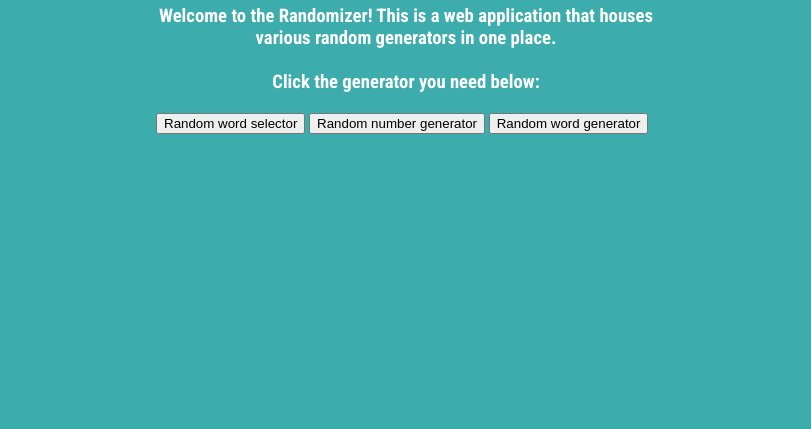
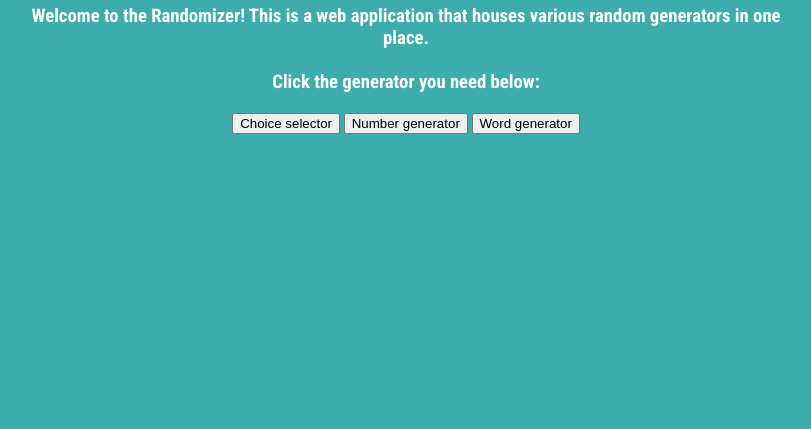
Before and after one commit to chinthujan/the-randomizer, a plain HTML site: page index.html in a window 1280 px wide. Shown: the part 371-800 px from the top of the page, without its empty margins (234-1045 px from the left). Drawn offline with Linux system fonts and the light colour scheme.

Commit message:
css edits

```diff
--- a/index.html
+++ b/index.html
@@ -12,10 +12,10 @@
             <h3>Welcome to the Randomizer! This is a web application that houses various random generators in one place.
                 <br><br>Click the generator you need below:
             </h3>
-            <div id="reset">
-                <button onclick="location.href='index1.html'">Random word selector</button>
-                <button onclick="location.href='index2.html'">Random number generator</button>
-                <button onclick="location.href='index3.html'">Random word generator</button>
+            <div id="reset" style="text-align: center;">
+                <button onclick="location.href='index1.html'">Choice selector</button>
+                <button onclick="location.href='index2.html'">Number generator</button>
+                <button onclick="location.href='index3.html'">Word generator</button>
             </div>
         </div>
         <script src="script.js"></script>
--- a/style.css
+++ b/style.css
@@ -27,7 +27,7 @@ h3 {
 }
 
 .container {
-    width: 500px;
+    width: 750px;
 }
 
 textarea {
```
Also changed, not shown: index1.html (+1 -0 lines).
